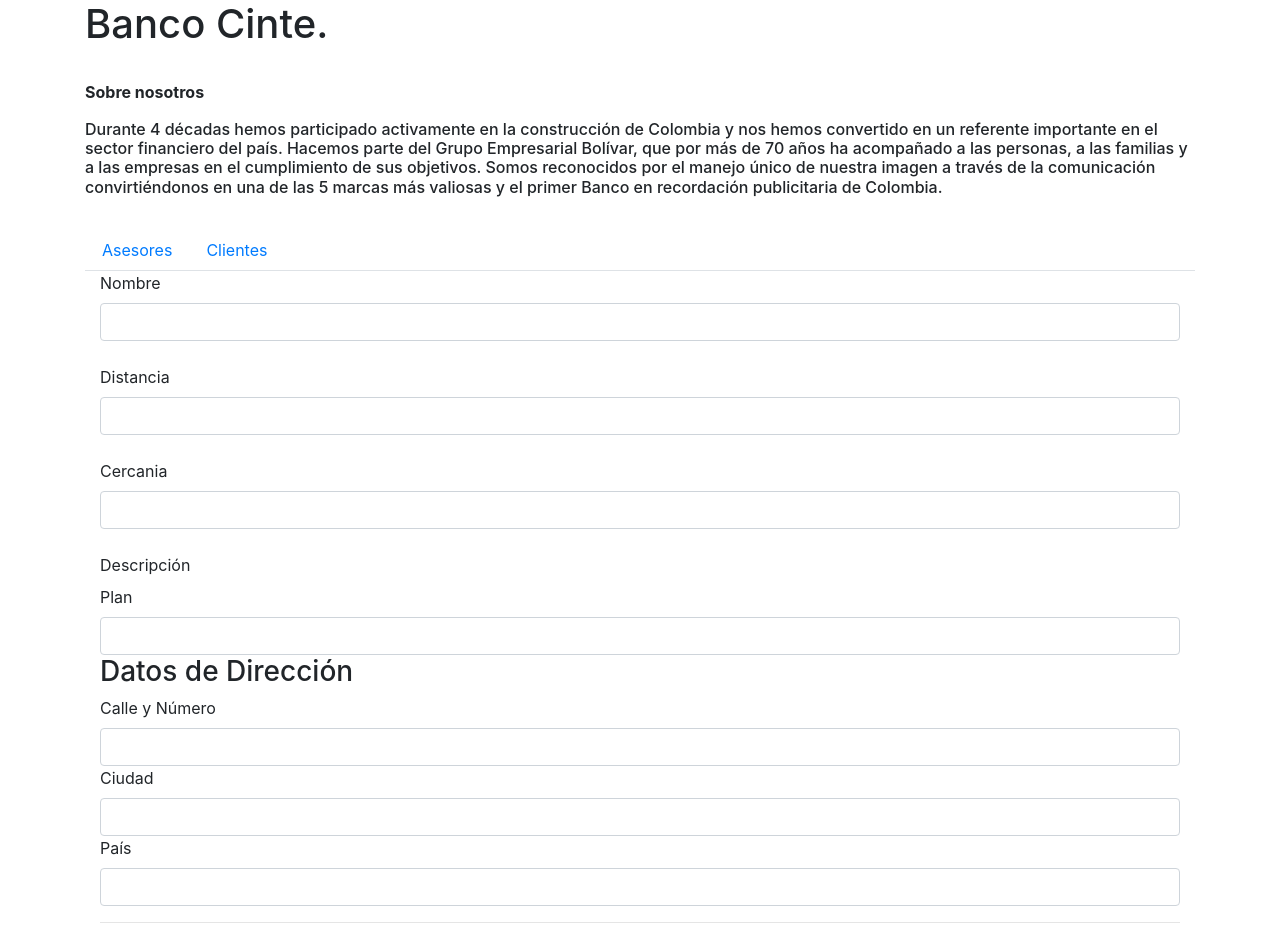
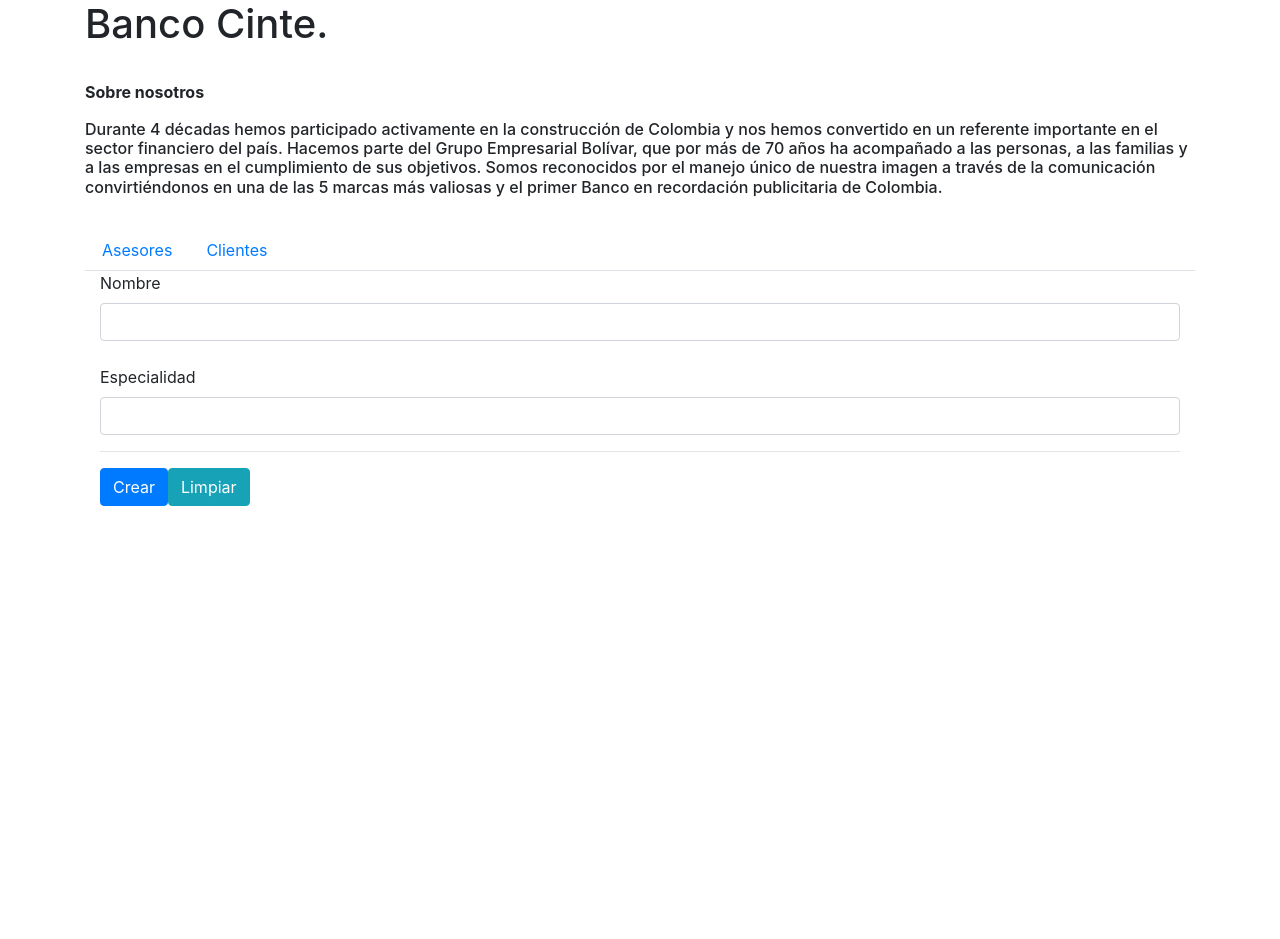
Before and after one commit to PedroHincapie/bancoCinte, an Angular app: page /nuevo in a window 1280 px wide. After the commit the page ends 800 px from the top, so only its background shows below. Built offline with nearby package versions, Linux system fonts and the light colour scheme.

Commit message:
Update nuevo-asesor.component.html

```diff
--- a/src/app/nuevo-asesor/nuevo-asesor.component.html
+++ b/src/app/nuevo-asesor/nuevo-asesor.component.html
@@ -2,24 +2,11 @@
     <label>Nombre</label>
     <input type="text" class="form-control"/>
     <br />
-    <label>Distancia</label>
+    <label>Especialidad</label>
     <input type="number" class="form-control" />
-    <br />
-    <label>Cercania</label>
-    <input type="number" class="form-control"/>
-    <br />
-    <label>Descripción</label>
 
-    <br />
-    <label>Plan</label>
-    <input type="text" class="form-control"/>
-    <h3>Datos de Dirección</h3>
-    <label>Calle y Número</label>
-    <input type="text" class="form-control"/>
-    <label>Ciudad</label>
-    <input type="text" class="form-control"/>
-    <label>País</label>
-    <input type="text" class="form-control"/>
     <hr />
 
+    <button type="button" class="btn btn-primary" >Crear</button>
+    <button type="button" class="btn btn-info">Limpiar</button>
 </div>
```
